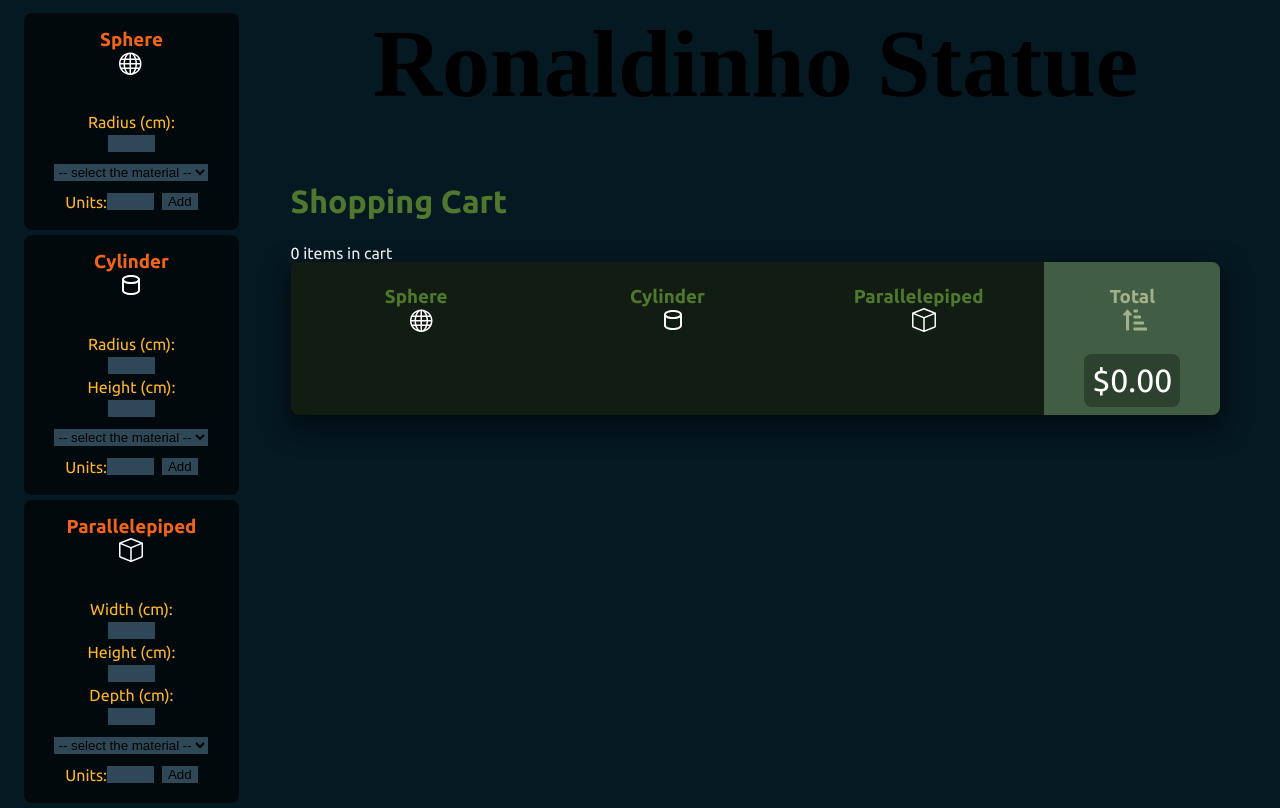
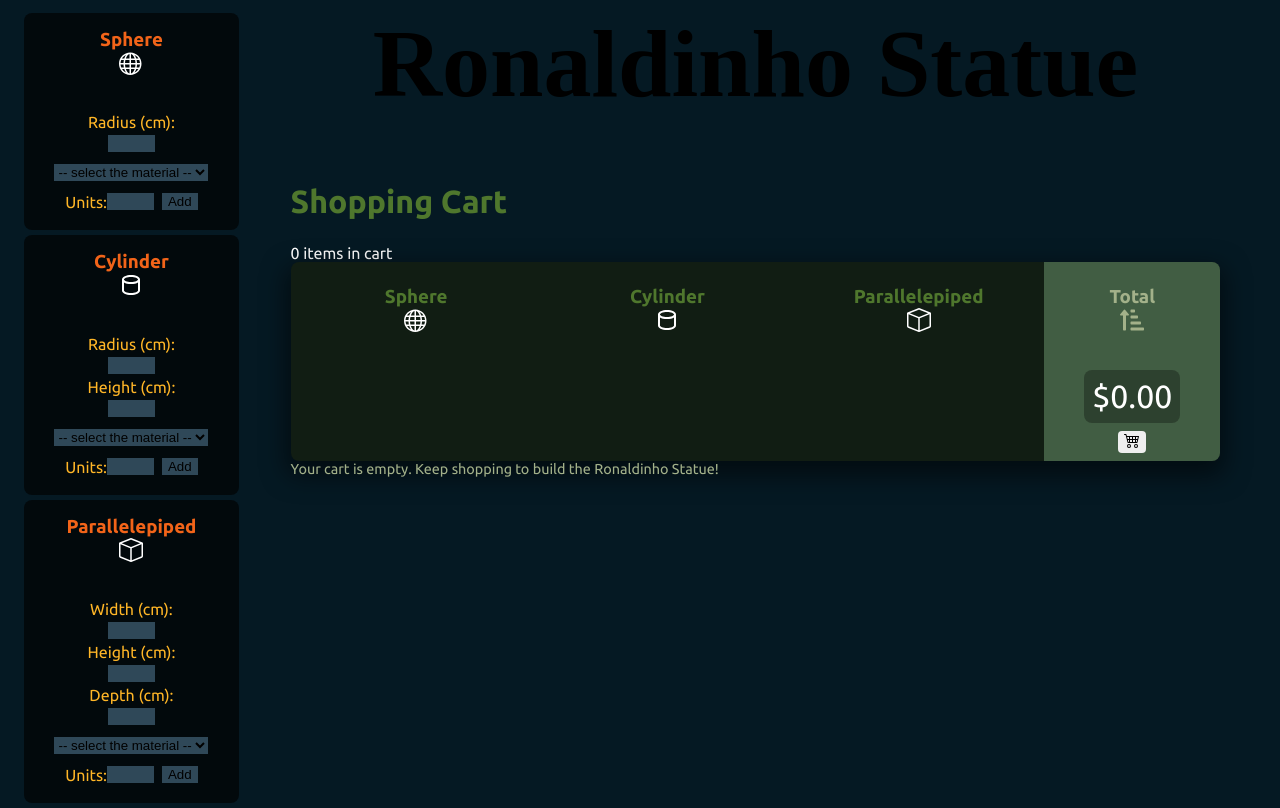
Before and after one commit to lavarinimoreira/ronaldinho-statue, a React (Create React App) app: page / in a window 1280 px wide. Built offline with nearby package versions, Linux system fonts and the light colour scheme; a web font is replaced by a local one.

Commit message:
updating shopping cart

```diff
--- a/src/App.tsx
+++ b/src/App.tsx
@@ -15,9 +15,11 @@
 import { BsBox } from 'react-icons/bs';
 import { FaSortAmountUpAlt } from 'react-icons/fa';
 import Item from './components/Item';
+import { BsCart4 } from 'react-icons/bs';
 
 function App() {
-    const [total, setTotal] = useState(0);
+    const [total, setTotal] = useState<number>(0);
+    const [cartItems, setCartItems] = useState<number>(0);
 
     /** Sphere Settings---------------------------------------------------------- */
     const [sphere, setSphere] = useState<TSphere>({
@@ -181,6 +183,11 @@
             },
             0
         );
+
+        setCartItems(
+            spheres.length + cylinders.length + parallelepipeds.length
+        );
+
         setTotal(totalSpheres + totalCylinders + totalParallelepipeds);
     }, [spheres, cylinders, parallelepipeds]);
 
@@ -206,7 +213,9 @@
             <div className="right">
                 <h1>Ronaldinho Statue</h1>
                 <h2 className="sc">Shopping Cart</h2>
-                <span>0 items in cart</span>
+                <span>
+                    {cartItems} item{cartItems === 1 ? '' : 's'} in cart
+                </span>
                 <div className="shopping-cart">
                     <div className="objects-cart">
                         <h3>Sphere</h3>
@@ -270,8 +279,17 @@
                         <div className="total">
                             ${(Math.round(total * 100) / 100).toFixed(2)}
                         </div>
+                        <button className="btn-cart" title="Orderer">
+                            <BsCart4 />
+                        </button>
                     </div>
                 </div>
+                {!cartItems ? (
+                    <div className="message-empty-cart">
+                        Your cart is empty. Keep shopping to build the
+                        Ronaldinho Statue!
+                    </div>
+                ) : null}
             </div>
         </div>
     );
--- a/src/components/SphereForm.tsx
+++ b/src/components/SphereForm.tsx
@@ -19,6 +19,7 @@
 
             <label htmlFor="radius-sphere">Radius (cm): </label>
             <input
+                max="100"
                 name="radius-sphere"
                 id="radius-sphere"
                 type="number"
--- a/src/index.css
+++ b/src/index.css
@@ -69,7 +69,7 @@
 }
 
 .right span,
-.right h2 {
+.right .sc {
   align-self: flex-start;
   margin: 0 0 0 5%;
   color: white;
@@ -113,3 +113,19 @@
 .object-total h2 {
   color: #a3b18a;
 }
+
+.message-empty-cart {
+  /* margin: 80px; */
+  color: #a3b18a;
+  font-size: 0.9em;
+  align-self: flex-start;
+  margin: 0 0 0 5%;
+}
+
+.btn-cart {
+  border-radius: 4px;
+  border: none;
+  font-size: 1em;
+  margin: 8px 0 0 0;
+  cursor: pointer;
+}
```
